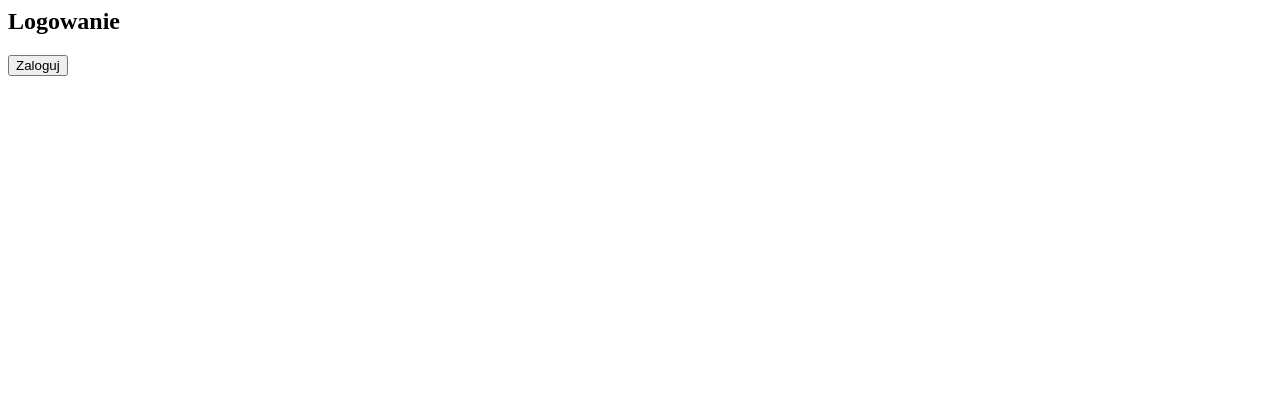
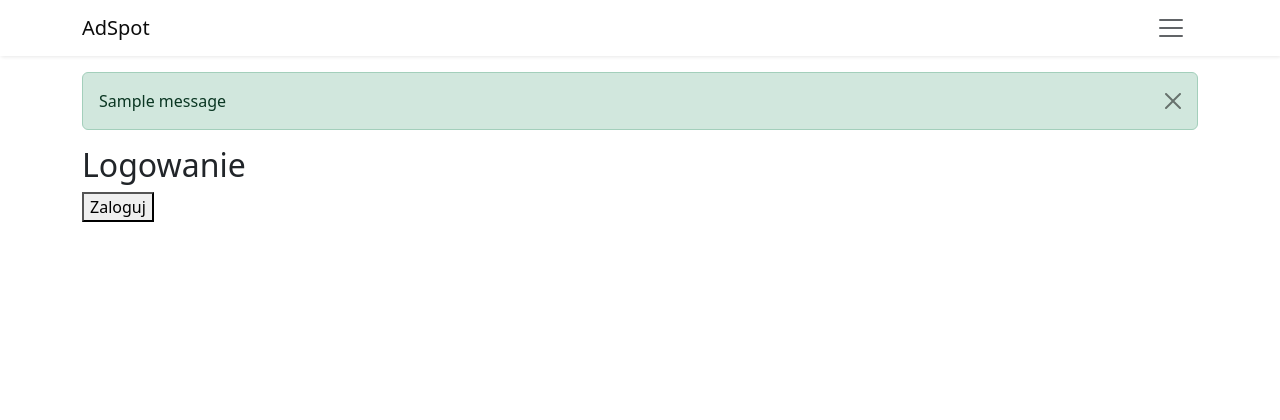
Before and after one commit to luk4sz98/AdSpot, a Django app: page /login/ in a window 1280 px wide. Before the commit the part shown is almost empty. Shown: the top 420 px of the page. Run offline with Django 4.2, Linux system fonts and the light colour scheme; tables that the repository leaves empty hold one stand-in row (values such as "Sample post"); one stand-in notice (Sample message) is shown.

Commit message:
improve registration

```diff
--- a/AdSpot/templates/authorizathion/login.html
+++ b/AdSpot/templates/authorizathion/login.html
@@ -1,4 +1,28 @@
+{% extends 'template.html' %}
+
+{% block data %}
+
 <div>
+    {% if messages %}
+    {% for message in messages %}
+        {% if message.tags == "success" %}
+            <div class="alert alert-success alert-dismissible fade show mt-3" role="alert">
+                {{ message }}
+                <button type="button" class="btn-close" data-bs-dismiss="alert" aria-label="Close"></button>
+            </div>
+        {% elif message.tags == "warning" %}
+            <div class="alert alert-warning alert-dismissible fade show mt-3" role="alert">
+                {{ message }}
+                <button type="button" class="btn-close" data-bs-dismiss="alert" aria-label="Close"></button>
+            </div>
+        {% else %}
+            <div class="alert alert-error alert-dismissible fade show mt-3" role="alert">
+                {{ message }}
+                <button type="button" class="btn-close" data-bs-dismiss="alert" aria-label="Close"></button>
+            </div>
+    {% endif %}
+{% endfor %}
+    {% endif %}
     {% if not user.is_authenticated %}
 
         <h2>Logowanie</h2>
@@ -9,3 +33,5 @@
         </form>
         {% endif %}
 </div>
+
+{% endblock data %}
--- a/AdSpot/templates/template.html
+++ b/AdSpot/templates/template.html
@@ -59,11 +59,11 @@
                     główna</a>
             </div>
             <div class="mb-3">
-                <a href="login" class="nav-link active shadow-none" id="loginButton"
+                <a href="/login" class="nav-link active shadow-none" id="loginButton"
                     style="font-size: 18px;">Zaloguj</a>
             </div>
             <div class="mb-3">
-                <a href="registration" class="btn btn-primary shadow-none w-50"
+                <a href="/registration" class="btn btn-primary shadow-none w-50"
                     id="registrationButton" style="font-size: 18px;">Rejestracja</a>
             </div>
             {% endif %}
--- a/AdSpot/views.py
+++ b/AdSpot/views.py
@@ -3,6 +3,7 @@ from django.shortcuts import redirect, render
 from django.contrib.auth import logout, login
 from AdSpot.forms import RegistrationForm
 from django.contrib.auth.models import User
+from django.contrib import messages
 
 from AdSpot.models import AdType, Advertisement
 
@@ -35,8 +36,9 @@ def registration_view(request):
             form.save()
             email = form.cleaned_data.get('email').lower()
             user = User.objects.get(email=email)
-            login(request, user)
-            return redirect("/")
+            messages.success(request, f'Konto {user.username} zostało utworzone. Możesz się teraz zalogować.')
+            #login(request, user)
+            return redirect("login/")
         else:
             context['registration_form'] = form
     return render(request, 'authorizathion/registration.html', context)
--- a/web_project/urls.py
+++ b/web_project/urls.py
@@ -8,7 +8,7 @@ urlpatterns = [
     path('admin/', admin.site.urls),
     path('', index),
     path('ad/<id>/', advertisement, name='advertisement'),
-    path('login/', login_view),
+    path('login/', login_view, name='login'),
     path('logout', logout_view),
     path('registration', registration_view)
 ]
```
